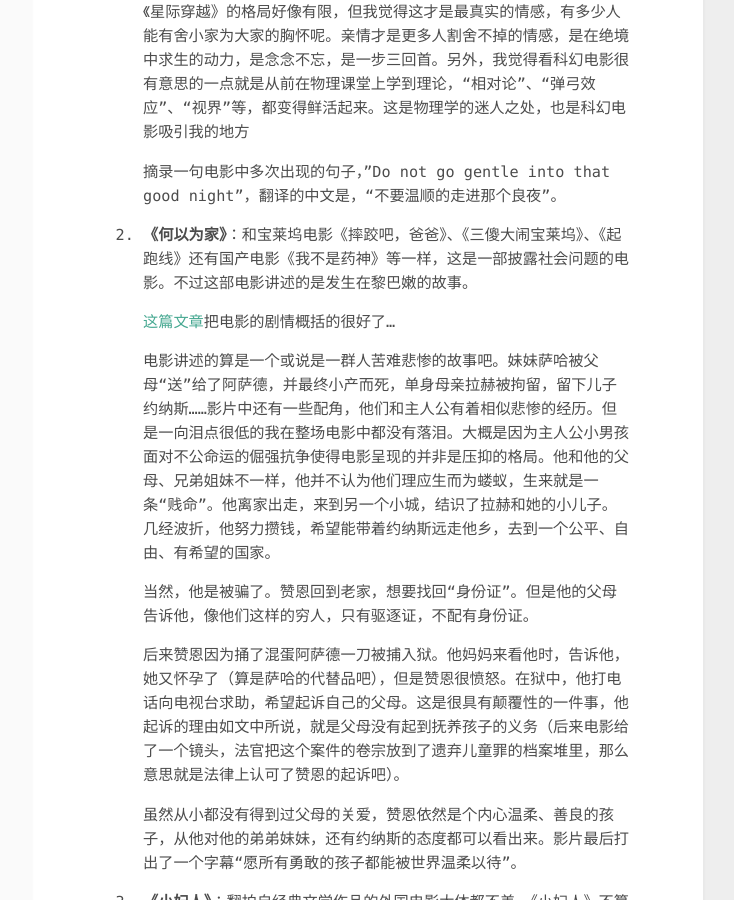
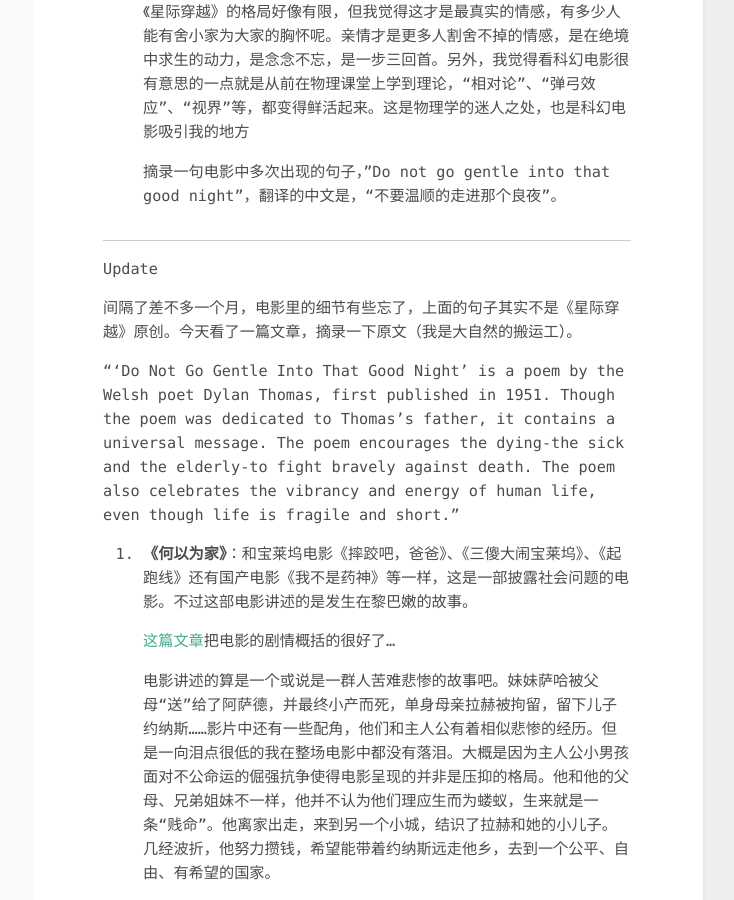
Before and after one commit to infinity1009/Saki.github.io, a Jekyll site: the page built from _posts/2020-09-02-summaryofAugust.md, in a window 1280 px wide and 900 px high, scrolled down 722 px. Shown: the whole window, without its empty margins (417-1151 px from the left). Built offline with Jekyll 4.4.1, drawn with Linux system fonts in a browser that asks for light colours.

Commit message:
Update 2020-09-02-summaryofAugust.md

```diff
--- a/_posts/2020-09-02-summaryofAugust.md
+++ b/_posts/2020-09-02-summaryofAugust.md
@@ -14,6 +14,14 @@
 1. **《星际穿越》**：早在初中的时候，就听同学说过，她去影院看了四次《星际穿越》，但那时候的我对这类题材的电影并不感冒。直到今年八月初《星际穿越》复映，才拉上妈妈一起去看了。有的人说，《流浪地球》在故事选择上优于《星际穿越》，但我不这么认为。在《星际穿越》中，最主要的一条情感线是亲情，然后才是为人类奉献的情怀。虽然这样看来，《星际穿越》的格局好像有限，但我觉得这才是最真实的情感，有多少人能有舍小家为大家的胸怀呢。亲情才是更多人割舍不掉的情感，是在绝境中求生的动力，是念念不忘，是一步三回首。另外，我觉得看科幻电影很有意思的一点就是从前在物理课堂上学到理论，“相对论”、“弹弓效应”、“视界”等，都变得鲜活起来。这是物理学的迷人之处，也是科幻电影吸引我的地方
 
    摘录一句电影中多次出现的句子，"Do not go gentle into that good night"，翻译的中文是，“不要温顺的走进那个良夜”。
+
+   -------
+
+   Update
+
+   间隔了差不多一个月，电影里的细节有些忘了，上面的句子其实不是《星际穿越》原创。今天看了一篇文章，摘录一下原文（我是大自然的搬运工）。
+
+   "'Do Not Go Gentle Into That Good Night' is a poem by the Welsh poet Dylan Thomas, first published in 1951. Though the poem was dedicated to Thomas's father, it contains a universal message. The poem encourages the dying-the sick and the elderly-to fight bravely against death. The poem also celebrates the vibrancy and energy of human life, even though life is fragile and short."
 
 2. **《何以为家》**：和宝莱坞电影《摔跤吧，爸爸》、《三傻大闹宝莱坞》、《起跑线》还有国产电影《我不是药神》等一样，这是一部披露社会问题的电影。不过这部电影讲述的是发生在黎巴嫩的故事。
 
```
